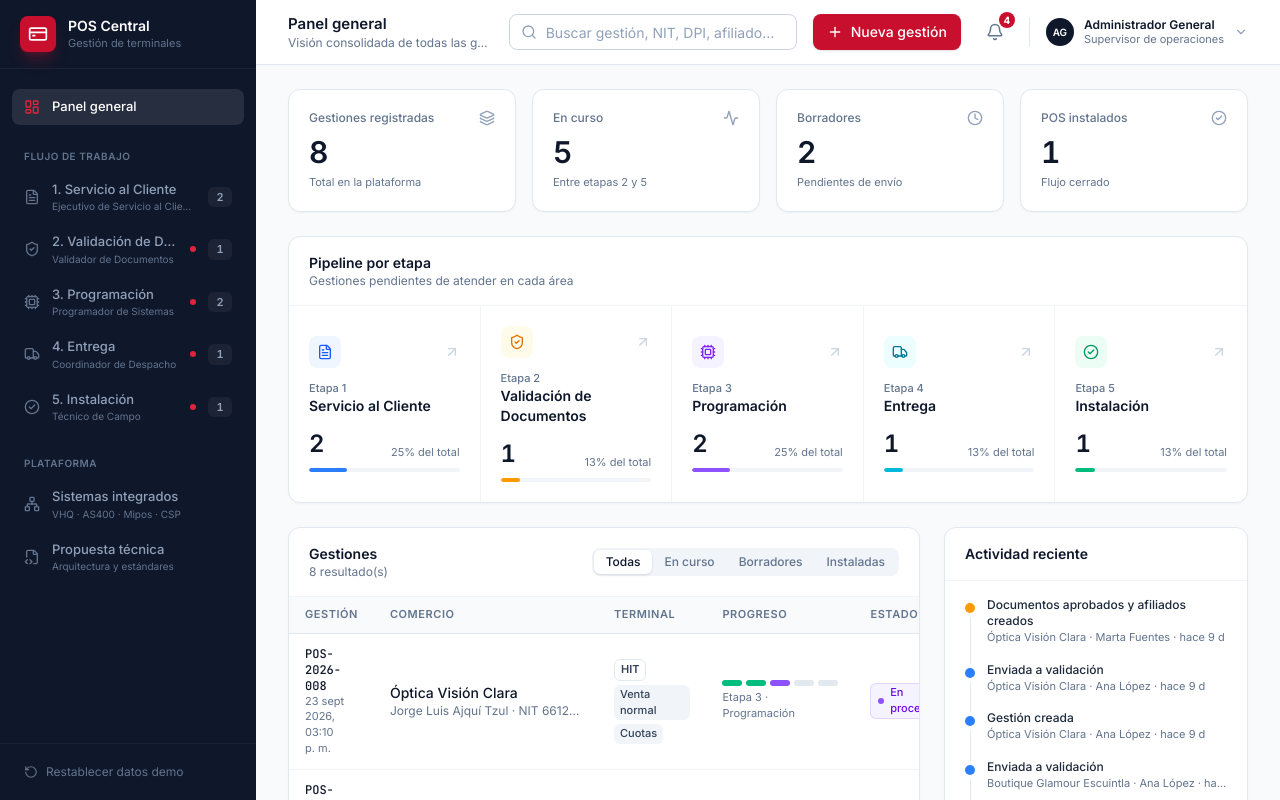
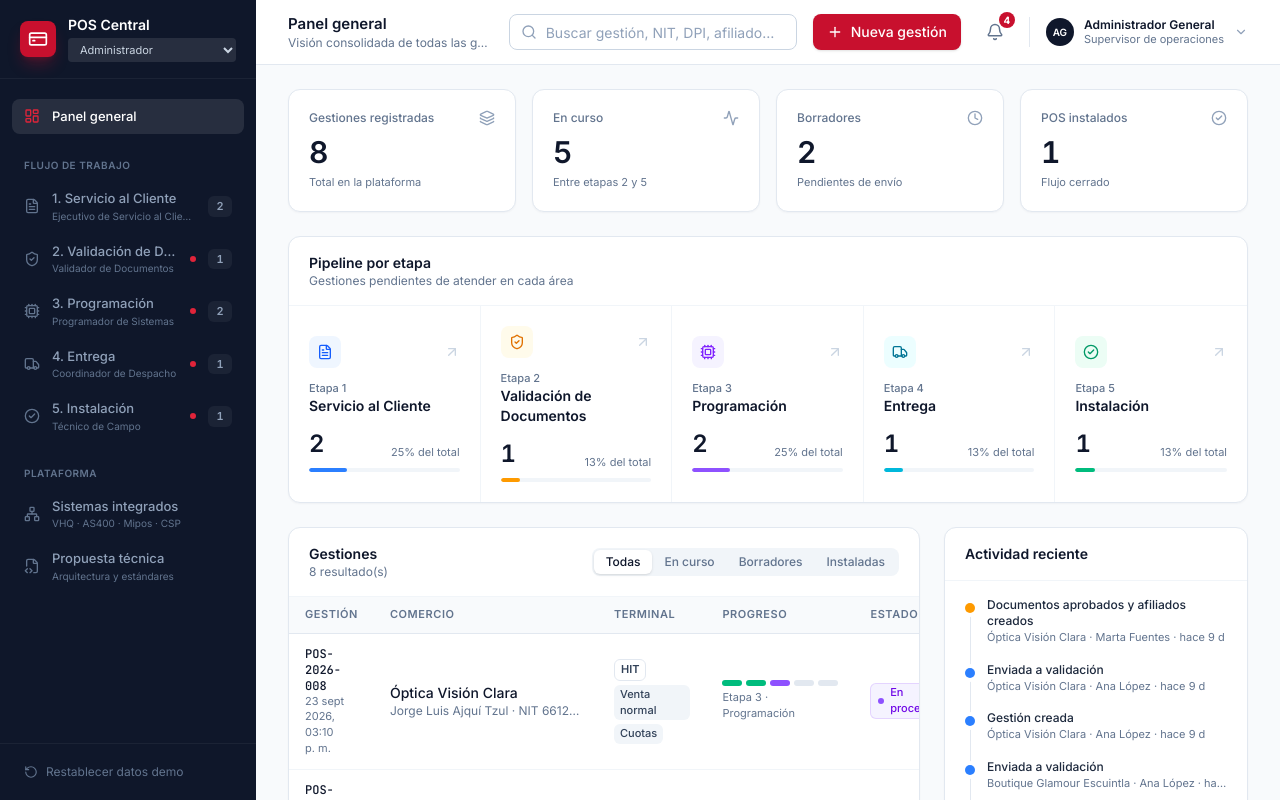
Before and after one commit to EswRenn/proyecto-pos-frontend, a React (Vite) app: page / in a window 1280 px wide. Shown: the top 800 px of the page. Built offline with nearby package versions, Linux system fonts and the light colour scheme.

Commit message:
feat: implementar filtro de roles y vistas por etapa

```diff
--- a/src/App.jsx
+++ b/src/App.jsx
@@ -25,6 +25,7 @@ function loadState() {
 export default function App() {
   const [{ requests, notifications }, setData] = useState(loadState);
   const [view, setView] = useState('dashboard');
+  const [role, setRole] = useState('admin');
   const [searchQuery, setSearchQuery] = useState('');
   const [toasts, setToasts] = useState([]);
 
@@ -113,7 +114,7 @@ export default function App() {
 
   return (
     <div className="flex min-h-screen">
-      <Sidebar view={view} setView={setView} requests={requests} notifications={notifications} onReset={resetDemo} />
+      <Sidebar view={view} setView={setView} role={role} setRole={setRole} requests={requests} notifications={notifications} onReset={resetDemo} />
 
       <div className="flex min-w-0 flex-1 flex-col">
         <Topbar
--- a/src/components/Sidebar.jsx
+++ b/src/components/Sidebar.jsx
@@ -26,9 +26,28 @@ function Item({ id, icon: Icon, label, hint, count, unread, view, setView }) {
   );
 }
 
-export default function Sidebar({ view, setView, requests, notifications, onReset }) {
+export default function Sidebar({ view, setView, role, setRole, requests, notifications, onReset }) {
   const pendingIn = (stage) => requests.filter((r) => r.stage === stage && !r.completed).length;
   const unreadIn = (stage) => notifications.filter((n) => n.stage === stage && !n.read).length;
+
+  const ROLES = [
+    { id: 'admin', label: 'Administrador' },
+    { id: 1, label: '1. Servicio al Cliente' },
+    { id: 2, label: '2. Validador' },
+    { id: 3, label: '3. Programador' },
+    { id: 4, label: '4. Logística' },
+    { id: 5, label: '5. Técnico' },
+  ];
+
+  const handleRoleChange = (e) => {
+    const newRole = e.target.value === 'admin' ? 'admin' : Number(e.target.value);
+    setRole(newRole);
+    if (newRole !== 'admin') {
+      setView(`stage-${newRole}`);
+    } else {
+      setView('dashboard');
+    }
+  };
 
   return (
     <aside className="sticky top-0 hidden h-screen w-64 shrink-0 flex-col bg-ink-900 lg:flex">
@@ -36,21 +55,29 @@ export default function Sidebar({ view, setView, requests, notifications, onRese
         <span className="flex h-9 w-9 items-center justify-center rounded-lg bg-brand-600 text-white shadow-lg shadow-brand-600/30">
           <CreditCard className="h-5 w-5" />
         </span>
-        <div>
+        <div className="flex-1 min-w-0">
           <p className="text-sm font-semibold leading-tight text-white">POS Central</p>
-          <p className="text-[11px] text-slate-500">Gestión de terminales</p>
+          <select
+            value={role}
+            onChange={handleRoleChange}
+            className="mt-1 block w-full rounded bg-white/10 px-2 py-1 text-[11px] text-slate-300 outline-none hover:bg-white/20 truncate"
+          >
+            {ROLES.map(r => <option key={r.id} value={r.id} className="text-slate-900">{r.label}</option>)}
+          </select>
         </div>
       </div>
 
       <nav className="flex-1 space-y-6 overflow-y-auto px-3 py-5">
-        <div className="space-y-0.5">
-          <Item view={view} setView={setView} id="dashboard" icon={LayoutDashboard} label="Panel general" />
-        </div>
+        {role === 'admin' && (
+          <div className="space-y-0.5">
+            <Item view={view} setView={setView} id="dashboard" icon={LayoutDashboard} label="Panel general" />
+          </div>
+        )}
 
         <div>
           <p className="mb-2 px-3 text-[10px] font-semibold uppercase tracking-wider text-slate-500">Flujo de trabajo</p>
           <div className="space-y-0.5">
-            {STAGES.map((s) => (
+            {STAGES.filter(s => role === 'admin' || role === s.id).map((s) => (
               <Item
                 view={view}
                 setView={setView}
```
